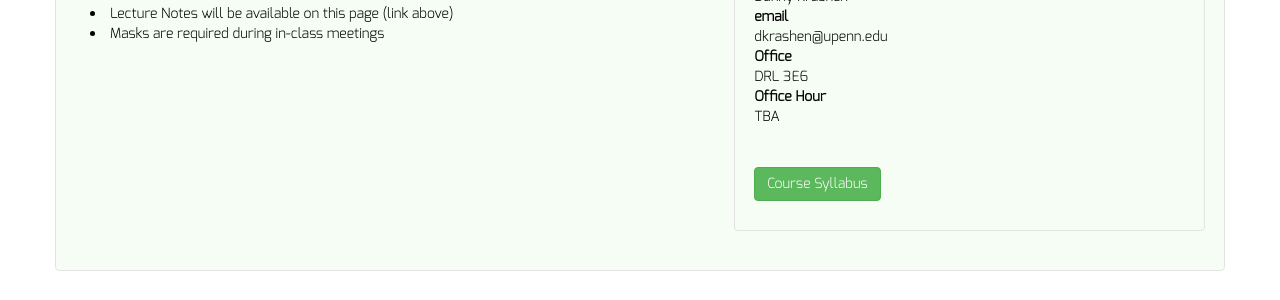
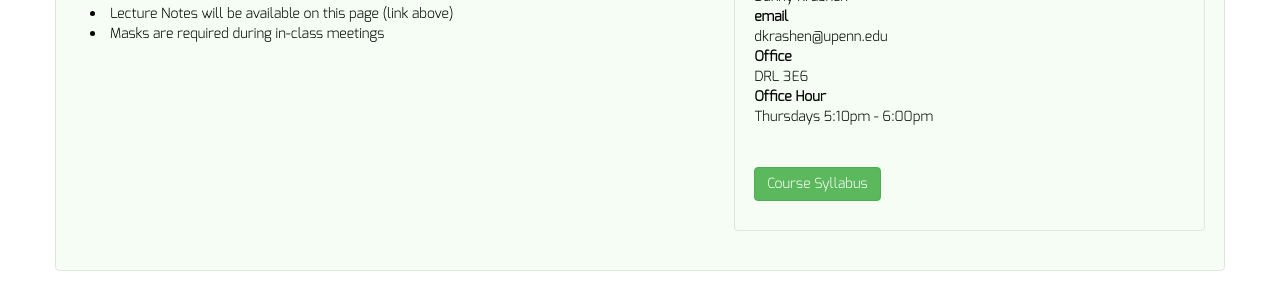
Before and after one commit to dkrashen/advancedcalc2, a Jekyll site: the page built from index.html, in a window 1280 px wide. Shown: the part 486-786 px from the top of the page. Built offline with Jekyll 4.4.1, drawn with Linux system fonts in a browser that asks for light colours.

Commit message:
add office hours

```diff
--- a/_config.yml
+++ b/_config.yml
@@ -9,7 +9,7 @@ description: "Advanced Calculus II"
 instructor: "Danny Krashen"
 instructor-email: "&#x64;&#x6b;&#x72;&#x61;&#x73;&#x68;&#x65;&#x6e;&#x40;&#x75;&#x70;&#x65;&#x6e;&#x6e;&#x2e;&#x65;&#x64;&#x75;"
 office: "DRL 3E6"
-office-hour: "TBA"
+office-hour: "Thursdays 5:10pm - 6:00pm"
 
 baseurl: "/advancedcalc2"
 
```
